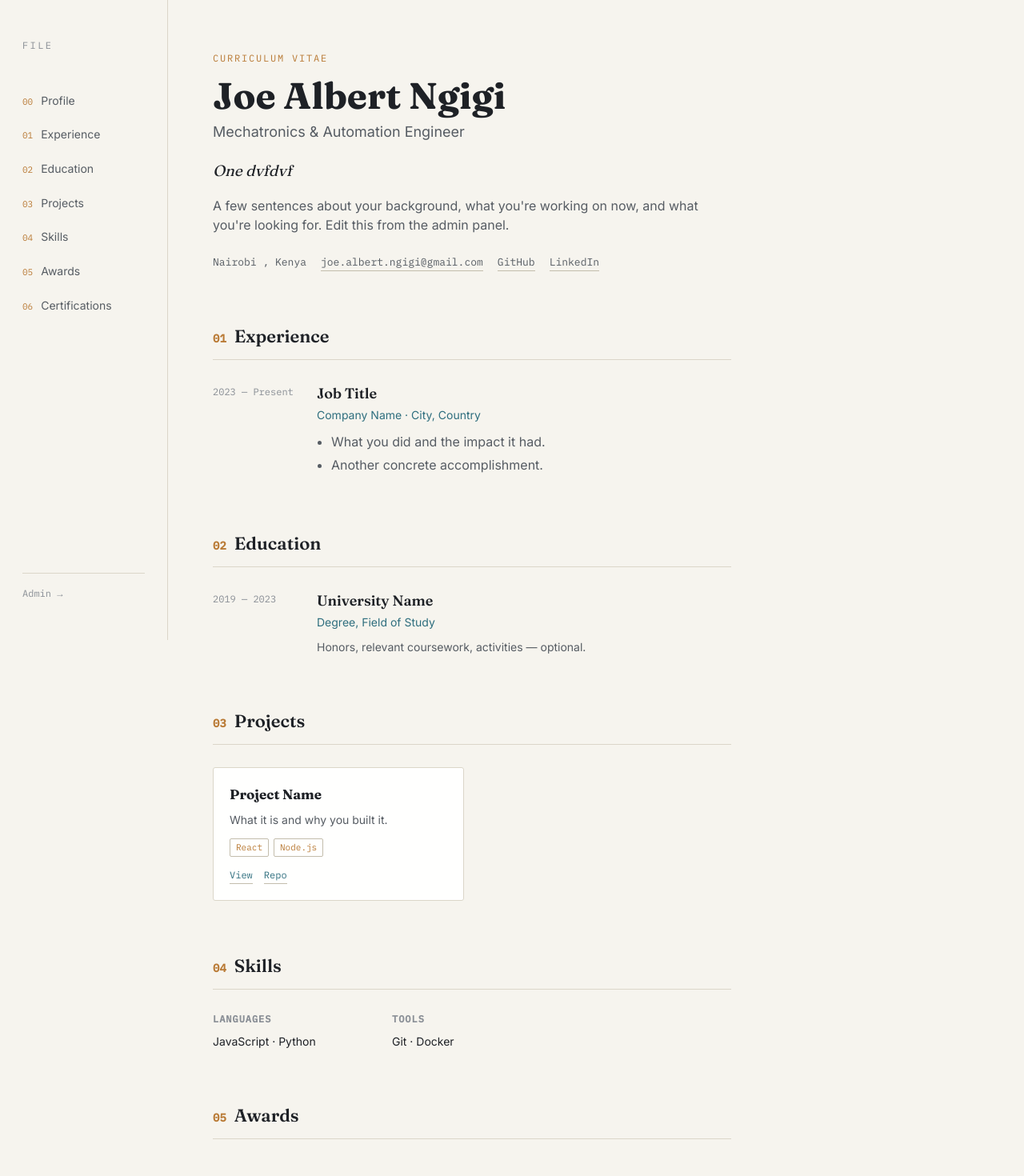
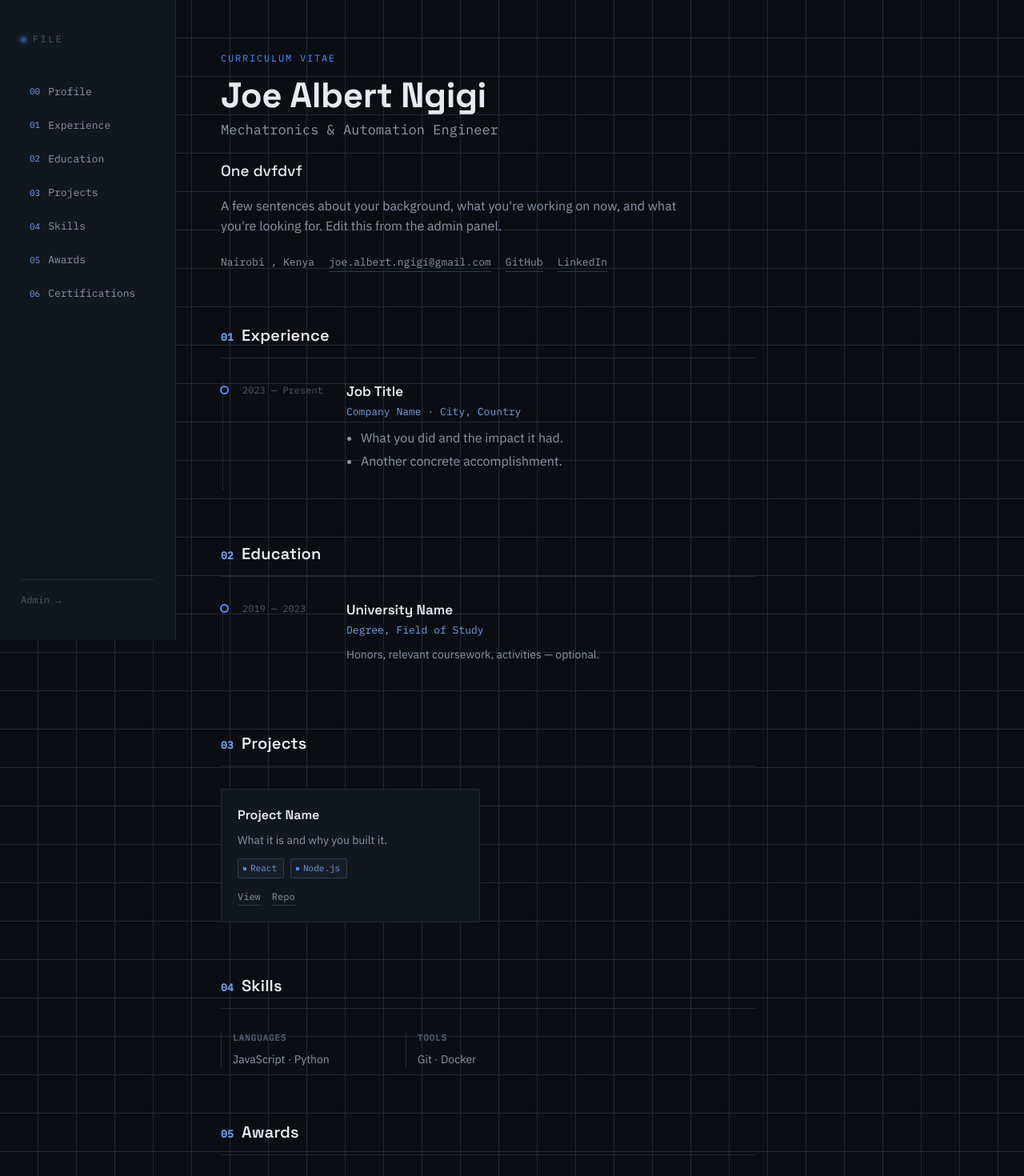
Before and after one commit to Ngigi33/site, a React (Vite) app: page / in a window 1280 px wide. Shown: the top 1470 px of the page at 80% size. Built offline with nearby package versions, Linux system fonts and the light colour scheme.

Commit message:
Restyle: black/blue/gray, robotics theme

```diff
--- a/admin.html
+++ b/admin.html
@@ -8,7 +8,7 @@
     <link rel="preconnect" href="https://fonts.googleapis.com" />
     <link rel="preconnect" href="https://fonts.gstatic.com" crossorigin />
     <link
-      href="https://fonts.googleapis.com/css2?family=Fraunces:opsz,wght@9..144,400;9..144,600&family=Inter:wght@400;500;600&family=IBM+Plex+Mono:wght@400;500&display=swap"
+      href="https://fonts.googleapis.com/css2?family=Space+Grotesk:wght@500;600;700&family=IBM+Plex+Sans:wght@400;500;600&family=IBM+Plex+Mono:wght@400;500&display=swap"
       rel="stylesheet"
     />
   </head>
--- a/index.html
+++ b/index.html
@@ -8,7 +8,7 @@
     <link rel="preconnect" href="https://fonts.googleapis.com" />
     <link rel="preconnect" href="https://fonts.gstatic.com" crossorigin />
     <link
-      href="https://fonts.googleapis.com/css2?family=Fraunces:opsz,wght@9..144,400;9..144,500;9..144,600;9..144,700&family=Inter:wght@400;500;600&family=IBM+Plex+Mono:wght@400;500&display=swap"
+      href="https://fonts.googleapis.com/css2?family=Space+Grotesk:wght@500;600;700&family=IBM+Plex+Sans:wght@400;500;600&family=IBM+Plex+Mono:wght@400;500&display=swap"
       rel="stylesheet"
     />
   </head>
--- a/src/index.css
+++ b/src/index.css
@@ -1,16 +1,18 @@
 :root {
-  --paper: #f6f4ee;
-  --paper-raised: #fffffe;
-  --ink: #1e2126;
-  --ink-soft: #565c63;
-  --ink-faint: #8a8f96;
-  --accent: #2e6e7e;
-  --accent-warm: #b97a35;
-  --line: #dbd6c9;
-  --line-strong: #c3bdac;
-  --radius: 3px;
-  --display: "Fraunces", Georgia, serif;
-  --body: "Inter", -apple-system, sans-serif;
+  --bg: #0a0d12;
+  --panel: #12161d;
+  --panel-inset: #171d26;
+  --ink: #e7ebf1;
+  --ink-soft: #8c96a6;
+  --ink-faint: #4e5866;
+  --line: #212933;
+  --line-strong: #313d4b;
+  --blue: #4c8dff;
+  --blue-soft: #21324d;
+  --blue-dim: #6f9fe8;
+  --radius: 2px;
+  --display: "Space Grotesk", "IBM Plex Sans", sans-serif;
+  --body: "IBM Plex Sans", -apple-system, sans-serif;
   --mono: "IBM Plex Mono", ui-monospace, monospace;
 }
 
@@ -24,7 +26,7 @@ html {
 
 body {
   margin: 0;
-  background: var(--paper);
+  background: var(--bg);
   color: var(--ink);
   font-family: var(--body);
   font-size: 16px;
@@ -33,11 +35,11 @@ body {
 }
 
 a {
-  color: var(--accent);
+  color: var(--blue);
 }
 
 :focus-visible {
-  outline: 2px solid var(--accent);
+  outline: 2px solid var(--blue);
   outline-offset: 2px;
 }
 
--- a/src/pages/PublicSite.jsx
+++ b/src/pages/PublicSite.jsx
@@ -46,7 +46,10 @@ export default function PublicSite() {
   return (
     <div className="doc">
       <aside className="index">
-        <div className="index-mark">FILE</div>
+        <div className="index-mark">
+          <span className="status-led" />
+          FILE
+        </div>
         <nav>
           {SECTIONS.map((s) => (
             <a key={s.id} href={`#${s.id}`} className="index-link">
@@ -69,11 +72,17 @@ export default function PublicSite() {
               <p className="title-line">{profile.title}</p>
             </div>
             {profile.photo && (
+              <span className="bracket-frame">
+                <span className="corner tl" />
+                <span className="corner tr" />
+                <span className="corner bl" />
+                <span className="corner br" />
                 <img
                   className="profile-photo"
                   src={profile.photo.startsWith('http') ? profile.photo : `${import.meta.env.BASE_URL}${profile.photo}`}
                   alt={profile.name}
                 />
+              </span>
             )}
           </div>
           <p className="tagline">{profile.tagline}</p>
@@ -151,11 +160,17 @@ export default function PublicSite() {
             {projects?.map((p) => (
               <article key={p.id} className="project-card">
                 {p.image && (
+                  <span className="bracket-frame project-thumb-frame">
+                    <span className="corner tl" />
+                    <span className="corner tr" />
+                    <span className="corner bl" />
+                    <span className="corner br" />
                     <img
                       className="project-thumb"
                       src={p.image.startsWith('http') ? p.image : `${import.meta.env.BASE_URL}${p.image}`}
                       alt=""
                     />
+                  </span>
                 )}
                 <h3>{p.title}</h3>
                 <p>{p.description}</p>
--- a/src/pages/admin.css
+++ b/src/pages/admin.css
@@ -2,6 +2,12 @@
   max-width: 760px;
   margin: 0 auto;
   padding: 56px 24px 100px;
+  min-height: 100vh;
+  background-image:
+    linear-gradient(var(--line) 1px, transparent 1px),
+    linear-gradient(90deg, var(--line) 1px, transparent 1px);
+  background-size: 48px 48px;
+  background-position: -1px -1px;
 }
 
 .eyebrow {
@@ -9,7 +15,7 @@
   font-size: 12px;
   letter-spacing: 0.15em;
   text-transform: uppercase;
-  color: var(--accent-warm);
+  color: var(--blue-dim);
   margin: 0 0 8px;
 }
 
@@ -27,7 +33,7 @@
 
 .hint code {
   font-family: var(--mono);
-  background: var(--paper-raised);
+  background: var(--panel);
   border: 1px solid var(--line);
   padding: 1px 5px;
   border-radius: 2px;
@@ -35,7 +41,7 @@
 
 /* Connect card */
 .connect-card {
-  background: var(--paper-raised);
+  background: var(--panel);
   border: 1px solid var(--line);
   border-radius: var(--radius);
   padding: 36px;
@@ -73,7 +79,7 @@ textarea {
   font-family: var(--body);
   font-size: 14px;
   color: var(--ink);
-  background: var(--paper);
+  background: var(--bg);
   border: 1px solid var(--line-strong);
   border-radius: var(--radius);
   padding: 9px 11px;
@@ -83,7 +89,7 @@ textarea {
 input:focus,
 textarea:focus {
   outline: none;
-  border-color: var(--accent);
+  border-color: var(--blue);
 }
 
 textarea {
@@ -98,7 +104,7 @@ button {
 button[type='submit'],
 .primary {
   background: var(--ink);
-  color: var(--paper);
+  color: var(--bg);
   border: none;
   border-radius: var(--radius);
   padding: 11px 20px;
@@ -109,7 +115,7 @@ button[type='submit'],
 
 button[type='submit']:hover,
 .primary:hover {
-  background: var(--accent);
+  background: var(--blue);
 }
 
 button:disabled {
@@ -131,7 +137,7 @@ button:disabled {
 
 .token-help summary {
   cursor: pointer;
-  color: var(--accent);
+  color: var(--blue);
 }
 
 .token-help ol {
@@ -168,13 +174,13 @@ button:disabled {
 
 .ghost-link:hover,
 .ghost-btn:hover {
-  border-color: var(--accent);
-  color: var(--accent);
+  border-color: var(--blue);
+  color: var(--blue);
 }
 
 /* Cards / sections */
 .card {
-  background: var(--paper-raised);
+  background: var(--panel);
   border: 1px solid var(--line);
   border-radius: var(--radius);
   padding: 28px;
@@ -200,7 +206,7 @@ button:disabled {
 .card .index-num {
   font-family: var(--mono);
   font-size: 12px;
-  color: var(--accent-warm);
+  color: var(--blue-dim);
 }
 
 .card > label {
@@ -240,7 +246,7 @@ button:disabled {
   border-radius: var(--radius);
   padding: 18px;
   margin-bottom: 16px;
-  background: var(--paper);
+  background: var(--bg);
 }
 
 .remove-btn {
@@ -288,11 +294,11 @@ button:disabled {
   display: flex;
   align-items: center;
   justify-content: space-between;
-  background: var(--paper-raised);
+  background: var(--panel);
   border: 1px solid var(--line-strong);
   border-radius: var(--radius);
   padding: 14px 20px;
-  box-shadow: 0 4px 16px rgba(30, 33, 38, 0.08);
+  box-shadow: 0 4px 20px rgba(0, 0, 0, 0.5);
 }
 
 .status {
@@ -306,7 +312,7 @@ button:disabled {
 }
 
 .status-success {
-  color: var(--accent);
+  color: var(--blue);
 }
 
 .upload-field {
@@ -328,7 +334,7 @@ button:disabled {
   font-family: var(--mono);
   font-size: 12px;
   margin-bottom: 8px;
-  color: var(--accent);
+  color: var(--blue);
 }
 
 .upload-row {
@@ -348,7 +354,7 @@ button:disabled {
   font-family: var(--mono);
   font-size: 12px;
   color: var(--ink);
-  background: var(--paper);
+  background: var(--bg);
   border: 1px solid var(--line-strong);
   border-radius: var(--radius);
   padding: 0 14px;
@@ -356,8 +362,8 @@ button:disabled {
 }
 
 .upload-btn:hover {
-  border-color: var(--accent);
-  color: var(--accent);
+  border-color: var(--blue);
+  color: var(--blue);
 }
 
 @media (max-width: 600px) {
--- a/src/pages/publicSite.css
+++ b/src/pages/publicSite.css
@@ -5,18 +5,26 @@
   justify-content: center;
   color: var(--ink-soft);
   font-family: var(--mono);
+  background: var(--bg);
 }
 
 .doc {
   display: flex;
   min-height: 100vh;
+  background: var(--bg);
+  background-image:
+    linear-gradient(var(--line) 1px, transparent 1px),
+    linear-gradient(90deg, var(--line) 1px, transparent 1px);
+  background-size: 48px 48px;
+  background-position: -1px -1px;
 }
 
-/* ---- Sidebar index ---- */
+/* ---- Sidebar console ---- */
 .index {
-  width: 210px;
+  width: 220px;
   flex-shrink: 0;
-  padding: 48px 28px;
+  padding: 40px 26px;
+  background: var(--panel);
   border-right: 1px solid var(--line);
   position: sticky;
   top: 0;
@@ -26,40 +34,65 @@
 }
 
 .index-mark {
+  display: flex;
+  align-items: center;
+  gap: 8px;
   font-family: var(--mono);
   font-size: 12px;
   letter-spacing: 0.2em;
   color: var(--ink-faint);
-  margin-bottom: 40px;
+  margin-bottom: 36px;
+}
+
+.status-led {
+  width: 7px;
+  height: 7px;
+  border-radius: 50%;
+  background: var(--blue);
+  box-shadow: 0 0 6px 1px var(--blue);
+  flex-shrink: 0;
+  animation: pulse-led 2.4s ease-in-out infinite;
+}
+
+@keyframes pulse-led {
+  0%, 100% { opacity: 1; }
+  50% { opacity: 0.35; }
 }
 
 .index nav {
   display: flex;
   flex-direction: column;
-  gap: 4px;
+  gap: 2px;
 }
 
 .index-link {
   display: flex;
-  align-items: baseline;
+  align-items: center;
   gap: 10px;
-  padding: 8px 0;
+  padding: 9px 10px;
   text-decoration: none;
   color: var(--ink-soft);
-  font-size: 14px;
-  border-bottom: 1px solid transparent;
-  transition: color 0.15s ease, border-color 0.15s ease;
+  font-family: var(--mono);
+  font-size: 13px;
+  border: 1px solid transparent;
+  border-radius: var(--radius);
+  transition: color 0.15s ease, border-color 0.15s ease, background 0.15s ease;
 }
 
 .index-link:hover {
   color: var(--ink);
   border-color: var(--line-strong);
+  background: var(--panel-inset);
 }
 
 .index-num {
   font-family: var(--mono);
   font-size: 11px;
-  color: var(--accent-warm);
+  color: var(--blue-dim);
+}
+
+.index-link:hover .index-num {
+  color: var(--blue);
 }
 
 .index-admin {
@@ -73,13 +106,13 @@
 }
 
 .index-admin:hover {
-  color: var(--accent);
+  color: var(--blue);
 }
 
 /* ---- Main sheet ---- */
 .sheet {
   flex: 1;
-  max-width: 760px;
+  max-width: 780px;
   padding: 64px 56px 80px;
 }
 
@@ -90,8 +123,9 @@
 
 .block h2 {
   font-family: var(--display);
-  font-size: 22px;
+  font-size: 20px;
   font-weight: 600;
+  letter-spacing: 0.01em;
   display: flex;
   align-items: baseline;
   gap: 10px;
@@ -101,7 +135,7 @@
 }
 
 .block h2 .index-num {
-  font-size: 14px;
+  font-size: 13px;
 }
 
 /* profile */
@@ -110,30 +144,39 @@
   font-size: 12px;
   letter-spacing: 0.15em;
   text-transform: uppercase;
-  color: var(--accent-warm);
+  color: var(--blue);
   margin: 0 0 12px;
+}
+
+.profile-top {
+  display: flex;
+  justify-content: space-between;
+  align-items: flex-start;
+  gap: 24px;
 }
 
 .profile-block h1 {
   font-family: var(--display);
-  font-size: 46px;
+  font-size: 44px;
   font-weight: 700;
   margin: 0 0 6px;
   line-height: 1.1;
+  letter-spacing: -0.01em;
 }
 
 .title-line {
-  font-size: 18px;
+  font-size: 17px;
   color: var(--ink-soft);
-  margin: 0 0 20px;
+  margin: 0;
+  font-family: var(--mono);
 }
 
 .tagline {
   font-family: var(--display);
-  font-style: italic;
+  font-weight: 500;
   font-size: 19px;
   color: var(--ink);
-  margin: 0 0 16px;
+  margin: 24px 0 16px;
 }
 
 .bio {
@@ -158,21 +201,101 @@
 }
 
 .meta-row a:hover {
-  color: var(--accent);
-  border-color: var(--accent);
+  color: var(--blue);
+  border-color: var(--blue);
 }
 
-/* timeline entries (experience / education) */
+/* bracket frame — computer-vision detection box motif */
+.bracket-frame {
+  position: relative;
+  display: inline-block;
+  line-height: 0;
+  flex-shrink: 0;
+}
+
+.bracket-frame .corner {
+  position: absolute;
+  width: 14px;
+  height: 14px;
+  border: 2px solid var(--blue);
+  pointer-events: none;
+}
+
+.bracket-frame .corner.tl { top: -6px; left: -6px; border-right: none; border-bottom: none; }
+.bracket-frame .corner.tr { top: -6px; right: -6px; border-left: none; border-bottom: none; }
+.bracket-frame .corner.bl { bottom: -6px; left: -6px; border-right: none; border-top: none; }
+.bracket-frame .corner.br { bottom: -6px; right: -6px; border-left: none; border-top: none; }
+
+.profile-photo {
+  width: 96px;
+  height: 96px;
+  object-fit: cover;
+  border: 1px solid var(--line-strong);
+  display: block;
+}
+
+.video-wrap {
+  position: relative;
+  width: 100%;
+  max-width: 560px;
+  aspect-ratio: 16 / 9;
+  margin-top: 8px;
+  border: 1px solid var(--line-strong);
+  border-radius: var(--radius);
+  overflow: hidden;
+  background: var(--panel);
+}
+
+.video-wrap iframe {
+  width: 100%;
+  height: 100%;
+  border: 0;
+}
+
+.profile-video {
+  width: 100%;
+  max-width: 560px;
+  margin-top: 8px;
+  border: 1px solid var(--line-strong);
+  border-radius: var(--radius);
+}
+
+/* timeline entries (experience / education / awards) */
 .timeline {
   display: flex;
   flex-direction: column;
-  gap: 32px;
+  gap: 0;
+  position: relative;
+  padding-left: 2px;
 }
 
 .entry {
   display: grid;
   grid-template-columns: 110px 1fr;
   gap: 20px;
+  position: relative;
+  padding: 20px 0 20px 24px;
+  border-left: 1px solid var(--line);
+}
+
+.entry::before {
+  content: '';
+  position: absolute;
+  left: -4px;
+  top: 26px;
+  width: 7px;
+  height: 7px;
+  background: var(--bg);
+  border: 2px solid var(--blue);
+  border-radius: 50%;
+}
+
+.entry:first-child {
+  padding-top: 0;
+}
+
+.entry:first-child::before {
+  top: 6px;
 }
 
 .entry-date {
@@ -184,14 +307,15 @@
 
 .entry-body h3 {
   font-family: var(--display);
-  font-size: 18px;
+  font-size: 17px;
   font-weight: 600;
-  margin: 0 0 2px;
+  margin: 0 0 3px;
 }
 
 .entry-sub {
-  color: var(--accent);
-  font-size: 14px;
+  color: var(--blue-dim);
+  font-family: var(--mono);
+  font-size: 13px;
   margin: 0 0 10px;
 }
 
@@ -211,6 +335,25 @@
   margin: 0;
 }
 
+.cert-links {
+  display: flex;
+  gap: 14px;
+  font-family: var(--mono);
+  font-size: 12px;
+  margin-top: 4px;
+}
+
+.cert-links a {
+  text-decoration: none;
+  color: var(--ink-soft);
+  border-bottom: 1px solid var(--line-strong);
+}
+
+.cert-links a:hover {
+  color: var(--blue);
+  border-color: var(--blue);
+}
+
 /* projects */
 .project-grid {
   display: grid;
@@ -219,15 +362,29 @@
 }
 
 .project-card {
-  background: var(--paper-raised);
+  background: var(--panel);
   border: 1px solid var(--line);
   border-radius: var(--radius);
   padding: 20px;
 }
 
+.project-thumb-frame {
+  display: block;
+  width: 100%;
+  margin-bottom: 14px;
+}
+
+.project-thumb {
+  width: 100%;
+  height: 140px;
+  object-fit: cover;
+  display: block;
+}
+
 .project-card h3 {
   font-family: var(--display);
-  font-size: 17px;
+  font-size: 16px;
+  font-weight: 600;
   margin: 0 0 8px;
 }
 
@@ -240,17 +397,29 @@
 .tags {
   display: flex;
   flex-wrap: wrap;
-  gap: 6px;
+  gap: 8px;
   margin-bottom: 14px;
 }
 
 .tag {
+  display: inline-flex;
+  align-items: center;
+  gap: 5px;
   font-family: var(--mono);
   font-size: 11px;
-  color: var(--accent-warm);
+  color: var(--blue-dim);
   border: 1px solid var(--line-strong);
+  background: var(--panel-inset);
   border-radius: 2px;
-  padding: 2px 7px;
+  padding: 3px 8px 3px 6px;
+}
+
+.tag::before {
+  content: '';
+  width: 4px;
+  height: 4px;
+  background: var(--blue);
+  flex-shrink: 0;
 }
 
 .project-links {
@@ -262,12 +431,13 @@
 
 .project-links a {
   text-decoration: none;
+  color: var(--ink-soft);
   border-bottom: 1px solid var(--line-strong);
 }
 
 .project-links a:hover {
-  color: var(--accent);
-  border-color: var(--accent);
+  color: var(--blue);
+  border-color: var(--blue);
 }
 
 /* skills */
@@ -277,9 +447,14 @@
   gap: 24px;
 }
 
+.skill-group {
+  border-left: 1px solid var(--line);
+  padding-left: 14px;
+}
+
 .skill-group h4 {
   font-family: var(--mono);
-  font-size: 12px;
+  font-size: 11px;
   letter-spacing: 0.08em;
   text-transform: uppercase;
   color: var(--ink-faint);
@@ -289,6 +464,7 @@
 .skill-group p {
   margin: 0;
   font-size: 14px;
+  color: var(--ink-soft);
 }
 
 .empty {
@@ -310,73 +486,7 @@
 }
 
 .doc-footer a:hover {
-  color: var(--accent);
-}
-
-.profile-top {
-  display: flex;
-  justify-content: space-between;
-  align-items: flex-start;
-  gap: 24px;
-}
-
-.profile-photo {
-  width: 96px;
-  height: 96px;
-  object-fit: cover;
-  border-radius: 50%;
-  border: 1px solid var(--line);
-  flex-shrink: 0;
-}
-
-.video-wrap {
-  position: relative;
-  width: 100%;
-  max-width: 560px;
-  aspect-ratio: 16 / 9;
-  margin-top: 8px;
-  border: 1px solid var(--line);
-  border-radius: var(--radius);
-  overflow: hidden;
-}
-
-.video-wrap iframe {
-  width: 100%;
-  height: 100%;
-  border: 0;
-}
-
-.profile-video {
-  width: 100%;
-  max-width: 560px;
-  margin-top: 8px;
-  border: 1px solid var(--line);
-  border-radius: var(--radius);
-}
-
-.project-thumb {
-  width: 100%;
-  height: 140px;
-  object-fit: cover;
-  border-radius: 2px;
-  margin-bottom: 12px;
-}
-
-.cert-links {
-  display: flex;
-  gap: 14px;
-  font-family: var(--mono);
-  font-size: 12px;
-}
-
-.cert-links a {
-  text-decoration: none;
-  border-bottom: 1px solid var(--line-strong);
-}
-
-.cert-links a:hover {
-  color: var(--accent);
-  border-color: var(--accent);
+  color: var(--blue);
 }
 
 /* ---- Responsive ---- */
@@ -388,13 +498,13 @@
     width: auto;
     height: auto;
     position: static;
-    padding: 24px;
+    padding: 20px;
     border-right: none;
     border-bottom: 1px solid var(--line);
     flex-direction: row;
     align-items: center;
     flex-wrap: wrap;
-    gap: 4px 20px;
+    gap: 4px 16px;
   }
   .index-mark {
     margin-bottom: 0;
@@ -414,7 +524,7 @@
     padding: 40px 24px 60px;
   }
   .profile-block h1 {
-    font-size: 34px;
+    font-size: 32px;
   }
   .profile-top {
     flex-direction: column-reverse;
```
Also changed, not shown: 13 other files (tests, documents, lock files or other folders). Lines whose indentation alone changed are shown as unchanged.
